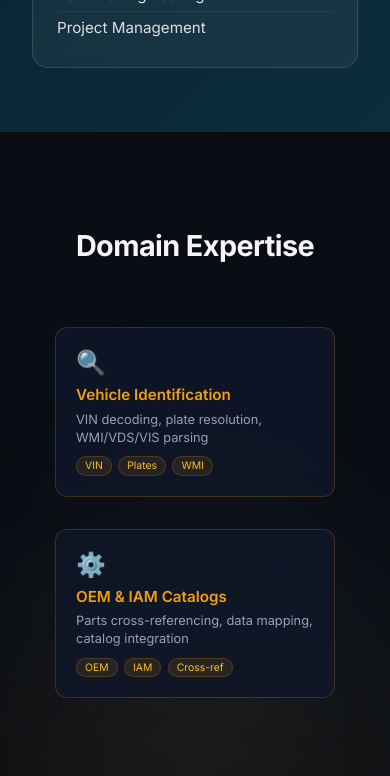
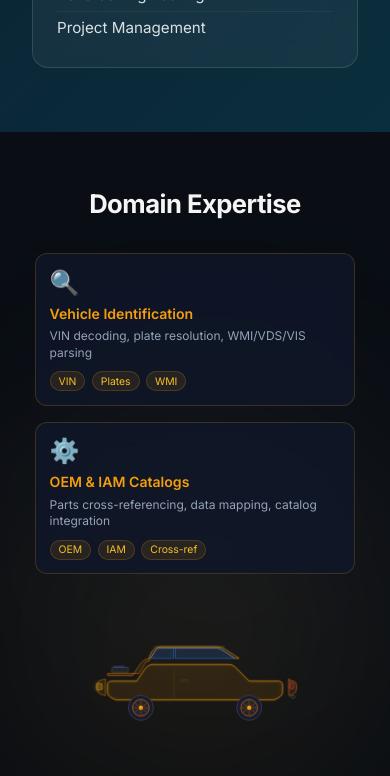
Before and after one commit to boosarnaud-lang/boosarnaud-lang.github.io, a React (Vite) app in the folder portfolio-react/: page / in a window 390 px wide. Shown: the part 2740-3516 px from the top of the page. Built offline with nearby package versions, Linux system fonts and the light colour scheme.

Commit message:
fix: domain expertise responsive issues on phone screens

```diff
--- a/portfolio-react/src/sections/DomainExpertise.css
+++ b/portfolio-react/src/sections/DomainExpertise.css
@@ -2,7 +2,7 @@
   position: relative;
   min-height: 100vh;
   background: #0a0e14;
-  padding: 6rem 2rem;
+  padding: clamp(4rem, 8vh, 6rem) clamp(1rem, 4vw, 2rem);
   display: flex;
   flex-direction: column;
   align-items: center;
@@ -38,9 +38,9 @@
 
 .domain-title {
   color: #f5f5f5;
-  font-size: 2.5rem;
+  font-size: clamp(1.6rem, 4vw, 2.5rem);
   font-weight: 700;
-  margin-bottom: 4rem;
+  margin-bottom: clamp(2rem, 4vh, 4rem);
   text-align: center;
   letter-spacing: -0.02em;
   position: relative;
@@ -51,7 +51,7 @@
   display: flex;
   align-items: center;
   justify-content: center;
-  gap: 3rem;
+  gap: clamp(1rem, 3vw, 3rem);
   max-width: 1200px;
   width: 100%;
   position: relative;
@@ -61,8 +61,8 @@
 .domain-cards {
   display: flex;
   flex-direction: column;
-  gap: 2rem;
-  flex: 0 0 240px;
+  gap: 1.5rem;
+  flex: 0 0 clamp(180px, 22vw, 240px);
 }
 
 .domain-card {
@@ -138,8 +138,9 @@
 }
 
 .domain-car-container {
-  flex: 0 0 auto;
-  width: 500px;
+  flex: 1;
+  min-width: 0;
+  max-width: 500px;
   display: flex;
   align-items: center;
   justify-content: center;
@@ -333,10 +334,19 @@
     flex-wrap: wrap;
     justify-content: center;
     flex: none;
+    width: 100%;
+    gap: 1rem;
+  }
+
+  .domain-card {
+    flex: 1;
+    min-width: 200px;
+    max-width: 280px;
   }
 
   .domain-car-container {
-    width: 400px;
+    width: min(400px, 80vw);
+    max-width: none;
   }
 
   .domain-connector {
@@ -345,8 +355,12 @@
 }
 
 @media (max-width: 600px) {
+  .domain-section {
+    padding: 4rem 1rem;
+  }
+
   .domain-car-container {
-    width: 300px;
+    width: min(300px, 85vw);
   }
 
   .domain-cards {
@@ -356,10 +370,30 @@
 
   .domain-card {
     width: 100%;
-    max-width: 280px;
+    max-width: 320px;
+    min-width: 0;
+    padding: 1rem;
   }
 
-  .domain-title {
-    font-size: 1.8rem;
+  .domain-card__title {
+    font-size: 0.88rem;
+  }
+
+  .domain-card__desc {
+    font-size: 0.75rem;
   }
 }
+
+@media (max-width: 400px) {
+  .domain-section {
+    padding: 3.5rem 0.75rem;
+  }
+
+  .domain-car-container {
+    width: 250px;
+  }
+
+  .domain-card {
+    padding: 0.85rem;
+  }
+}
```
Also changed, not shown: 4 other files (tests, documents, lock files or other folders).
